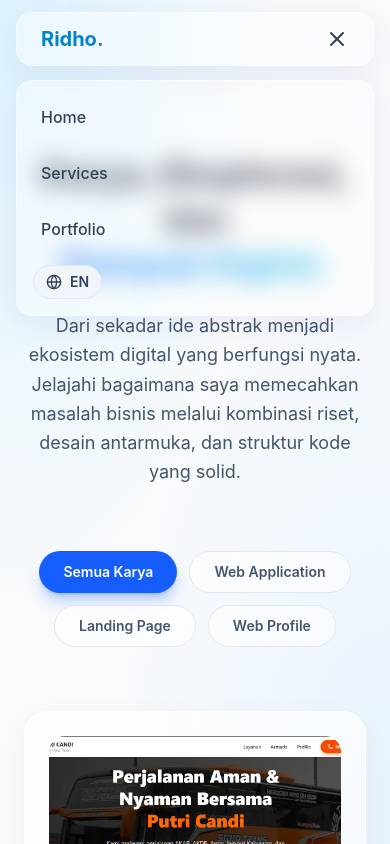
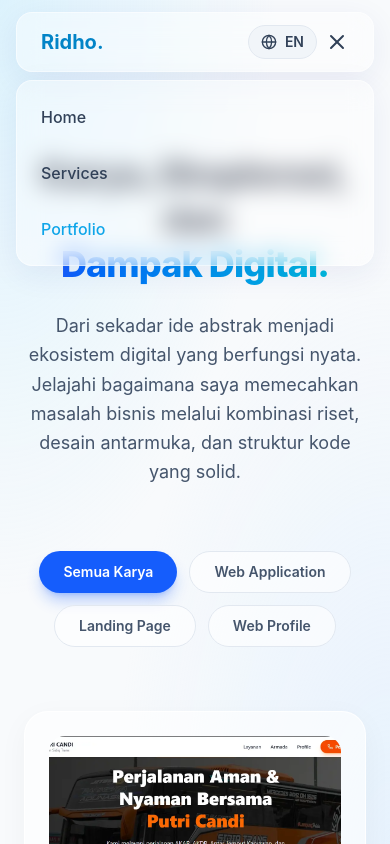
Before and after one commit to ridhoarrosyid/ridhoarrosyid.github.io, a React (Vite) app: page /#/portfolio in a window 390 px wide. Both pictures are taken after a click on the button 337 px from the left and 39 px from the top of the page. Shown: the top 844 px of the page. Built offline with nearby package versions, Linux system fonts and the light colour scheme.

Commit message:
replace button language and fix classname tailwindcss

```diff
--- a/src/components/Navbar.tsx
+++ b/src/components/Navbar.tsx
@@ -51,12 +51,18 @@ export default function Navbar() {
         </div>
 
         {/* Mobile Toggle */}
-        <button
-          className="text-slate-700 md:hidden"
-          onClick={() => setIsOpen(!isOpen)}
-        >
-          {isOpen ? <X size={24} /> : <Menu size={24} />}
-        </button>
+        <div className="flex gap-2 md:hidden">
+          <button
+            onClick={toggleLanguage}
+            className="flex w-fit items-center gap-2 rounded-full border border-slate-200 bg-slate-100 px-3 py-1.5 text-sm font-semibold text-slate-700 transition-colors hover:bg-slate-200"
+          >
+            <Globe size={16} />
+            {i18n.language.startsWith("id") ? "ID" : "EN"}
+          </button>
+          <button className="text-slate-700" onClick={() => setIsOpen(!isOpen)}>
+            {isOpen ? <X size={24} /> : <Menu size={24} />}
+          </button>
+        </div>
       </div>
 
       {/* Mobile Menu */}
@@ -66,18 +72,11 @@ export default function Navbar() {
             <Link
               key={link.name}
               to={link.path}
-              className="rounded-lg p-2 font-medium text-slate-700 hover:bg-white/50"
+              className={`rounded-lg p-2 font-medium hover:bg-white/50 ${location.pathname === link.path ? "text-primary" : "text-slate-700"}`}
             >
               {link.name}
             </Link>
           ))}
-          <button
-            onClick={toggleLanguage}
-            className="flex w-fit items-center gap-2 rounded-full border border-slate-200 bg-slate-100 px-3 py-1.5 text-sm font-semibold text-slate-700 transition-colors hover:bg-slate-200"
-          >
-            <Globe size={16} />
-            {i18n.language.startsWith("id") ? "ID" : "EN"}
-          </button>
         </div>
       )}
     </nav>
--- a/src/pages/Services.tsx
+++ b/src/pages/Services.tsx
@@ -123,7 +123,7 @@ const Services = () => {
             >
               {/* Highlight Badge */}
               {popularCore[idx] && (
-                <div className="absolute top-0 right-0 z-10 rounded-bl-xl bg-gradient-to-r from-blue-500 to-cyan-500 px-4 py-1.5 text-xs font-bold text-white">
+                <div className="absolute top-0 right-0 z-10 rounded-bl-xl bg-linear-to-r from-blue-500 to-cyan-500 px-4 py-1.5 text-xs font-bold text-white">
                   {t("services.core.badge")}
                 </div>
               )}
@@ -175,7 +175,7 @@ const Services = () => {
       </section>
 
       {/* 4. Value Adds */}
-      <section className="relative overflow-hidden rounded-3xl rounded-[3xl] bg-slate-900 p-8 shadow-2xl md:p-12">
+      <section className="relative overflow-hidden rounded-3xl bg-slate-900 p-8 shadow-2xl md:p-12">
         <div className="absolute top-0 right-0 h-96 w-96 rounded-full bg-blue-500/10 blur-[100px]"></div>
         <h2 className="relative z-10 mb-10 text-center text-3xl font-bold text-white">
           {t("services.valueAdds.title")}
```
